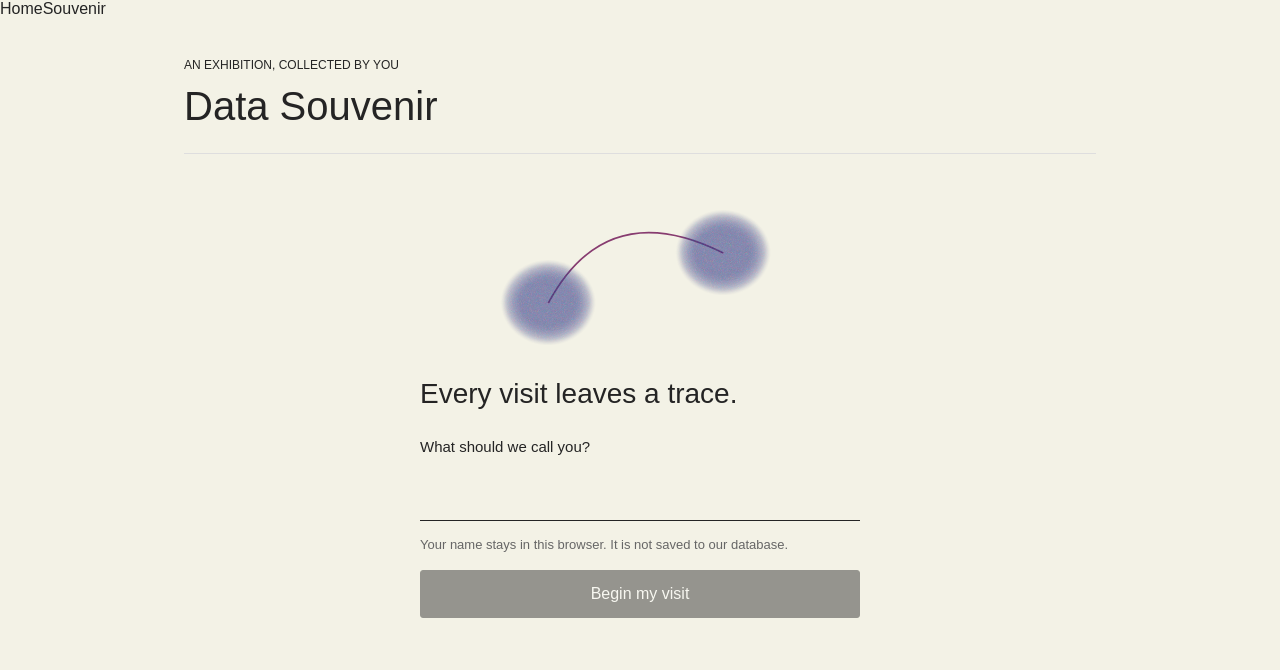
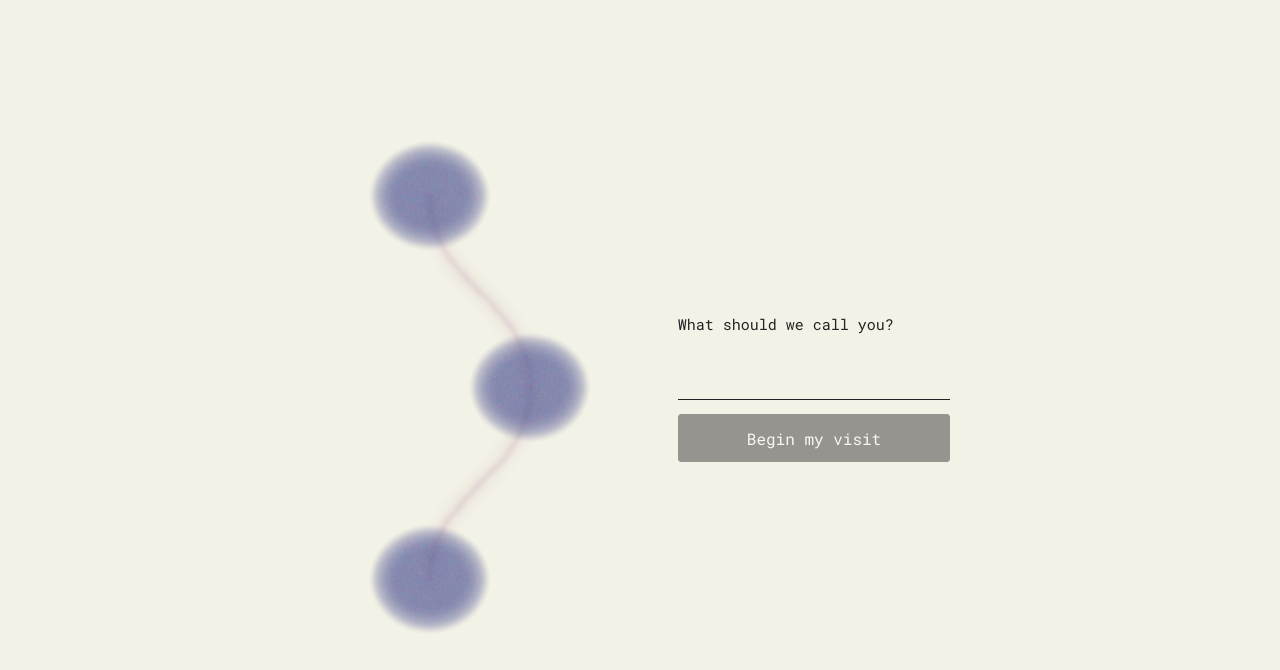
Before and after one commit to imodrews/data-souvenir, a Next.js app: page / in a window 1280 px wide. Shown: the top 670 px of the page. Built offline with nearby package versions, Linux system fonts and the light colour scheme.

Commit message:
made things prettier

```diff
--- a/app/components/Collection.tsx
+++ b/app/components/Collection.tsx
@@ -126,7 +126,7 @@ export default function Collection({ sessionId, artworkId }: Props) {
   );
 
   return (
-    <>
+    <div className={styles.collectionContent}>
       {current && <section className={styles.artworkDetails} aria-live="polite">
         <p className={styles.eyebrow}>Added to your collection</p>
         <h2>{current.title}</h2>
@@ -138,7 +138,6 @@ export default function Collection({ sessionId, artworkId }: Props) {
         <h3>Your trace</h3>
         <p>{artworks.length} {artworks.length === 1 ? "artwork" : "artworks"} collected</p>
       </div>
-      <Link className={styles.action} href="/exit">Exit and view my souvenir</Link>
       {artworks.length ? (
         <>
           <svg className={styles.journey} viewBox="0 0 694 760" role="img" aria-label={`Your journey through ${artworks.length} artworks`}>
@@ -176,10 +175,29 @@ export default function Collection({ sessionId, artworkId }: Props) {
           </ol>
           <Link className={styles.textLink} href={`/floor-test/${sessionId}`}>View my full souvenir</Link>
         </>
-      ) : <div className={styles.empty}>
-        <svg viewBox="0 0 300 220" aria-hidden="true"><image href="/marks/blue-dot.png" x="50" y="10" width="200" height="200" /></svg>
-        <p>No artworks collected yet.</p>
-      </div>}
-    </>
+      ) : <figure className={styles.empty}>
+        <svg viewBox="0 0 400 200" aria-hidden="true" fill="none" stroke="currentColor" strokeWidth="2" strokeLinecap="round" strokeLinejoin="round">
+          <rect x="22" y="28" width="100" height="112" rx="2" />
+          <path d="M 36 112 L 60 76 L 78 96 L 96 60 L 108 112 Z" strokeWidth="1.5" />
+          <rect x="132" y="108" width="20" height="24" rx="2" />
+          <path d="M 140 116 Q 146 120 140 124 M 136 114 Q 145 120 136 126" strokeWidth="1.5" />
+          <g transform="rotate(-12 180 100)">
+            <rect x="158" y="50" width="48" height="90" rx="6" />
+            <path d="M 174 58 H 190 M 178 132 H 186" />
+          </g>
+          <path d="M 217 76 Q 207 68 217 60 M 225 82 Q 208 68 225 54" strokeWidth="1.5" />
+          <path d="M 246 100 H 292 M 284 92 L 292 100 L 284 108" />
+          <circle cx="344" cy="100" r="27" strokeDasharray="3 6" />
+          <path d="M 337 100 H 351 M 344 93 V 107" strokeWidth="1.5" />
+        </svg>
+        <figcaption>
+          <h3>Start your collection</h3>
+          <p>Tap your phone on the tag beside an artwork. A dot will appear here for each artwork you collect.</p>
+        </figcaption>
+      </figure>}
+      <footer className={styles.collectionFooter}>
+        <Link className={styles.action} href="/exit">Exit and view my souvenir</Link>
+      </footer>
+    </div>
   );
 }
--- a/app/floor-test/[id]/page.tsx
+++ b/app/floor-test/[id]/page.tsx
@@ -349,7 +349,7 @@ export default function FloorTestPage() {
   return (
     <main style={{ minHeight: "100vh", padding: "28px 18px", background: "#f3f2e6", color: "#222" }}>
       <div style={{ maxWidth: 520, margin: "0 auto" }}>
-        <h1 style={{ fontFamily: "serif", fontWeight: 400 }}>Your exhibition constellation</h1>
+        <h1 style={{ fontWeight: 400 }}>Your exhibition constellation</h1>
         <p style={{ fontSize: 13, opacity: 0.65 }}>
            · {positioned.length} artists collected
         </p>
--- a/app/globals.css
+++ b/app/globals.css
@@ -1,8 +1,8 @@
 :root {
   --background: #f3f2e6;
   --foreground: #242424;
-    --font-heading: var(--font-roboto-condensed);
-  --font-body: var(--font-inter);
+  --font-heading: var(--font-roboto-mono);
+  --font-body: var(--font-roboto-mono);
 }
 
 @media (prefers-color-scheme: dark) {
@@ -20,7 +20,7 @@ html,
 body {
   max-width: 100vw;
   overflow-x: hidden;
-    font-family: var(--font-body), sans-serif;
+  font-family: var(--font-body), monospace;
 }
 
 body {
@@ -29,7 +29,9 @@ body {
   flex-direction: column;
   color: var(--foreground);
   background: var(--background);
-  font-family: Arial, Helvetica, sans-serif;
+  font-family: var(--font-body), monospace;
+  font-optical-sizing: auto;
+  font-style: normal;
   -webkit-font-smoothing: antialiased;
   -moz-osx-font-smoothing: grayscale;
 }
@@ -43,6 +45,10 @@ body {
 a {
   color: inherit;
   text-decoration: none;
+}
+
+button, input, select, textarea {
+  font: inherit;
 }
 
 @media (prefers-color-scheme: dark) {
@@ -92,5 +98,5 @@ a {
 }
 
 h1, h2, h3, h4, h5, h6 {
-  font-family: var(--font-heading), sans-serif;
+  font-family: var(--font-heading), monospace;
 }
--- a/app/journey-line/[id]/page.tsx
+++ b/app/journey-line/[id]/page.tsx
@@ -317,7 +317,7 @@ export default function JourneyLinePage() {
   return (
     <main style={{ minHeight: "100vh", background: "#f3f2e6", color: "#222", padding: "28px 18px" }}>
       <div style={{ maxWidth: 850, margin: "0 auto" }}>
-        <h1 style={{ fontFamily: "serif", fontWeight: 400, marginBottom: 6 }}>
+        <h1 style={{ fontWeight: 400, marginBottom: 6 }}>
           Your exhibition journey
         </h1>
         <p style={{ fontSize: 13, opacity: 0.65, marginTop: 0 }}>
--- a/app/layout.tsx
+++ b/app/layout.tsx
@@ -1,27 +1,11 @@
 import type { Metadata } from "next";
-import { Geist, Geist_Mono, Roboto_Condensed, Inter } from "next/font/google";
+import { Roboto_Mono } from "next/font/google";
 import "./globals.css";
 import Navigation from "./components/Navigation";
 
-const geistSans = Geist({
-  variable: "--font-geist-sans",
+const robotoMono = Roboto_Mono({
   subsets: ["latin"],
-});
-
-const geistMono = Geist_Mono({
-  variable: "--font-geist-mono",
-  subsets: ["latin"],
-});
-
-const robotoCondensed = Roboto_Condensed({
-  subsets: ["latin"],
-  variable: "--font-roboto-condensed",
-  display: "swap",
-});
-
-const inter = Inter({
-  subsets: ["latin"],
-  variable: "--font-inter",
+  variable: "--font-roboto-mono",
   display: "swap",
 });
 
@@ -32,8 +16,8 @@ export const metadata: Metadata = {
 
 export default function RootLayout({ children }: LayoutProps<"/">) {
   return (
-    <html lang="en" >
-      <body className={`${robotoCondensed.variable} ${inter.variable}`}>
+    <html lang="en" className={robotoMono.variable}>
+      <body>
         <Navigation />
         {children}
       </body>
--- a/app/packing-test/page.tsx
+++ b/app/packing-test/page.tsx
@@ -223,7 +223,6 @@ export default function PackingTestPage() {
     >
       <h1
         style={{
-          fontFamily: "serif",
           fontSize: "32px",
           fontWeight: 400,
           textAlign: "center",
--- a/app/page.module.css
+++ b/app/page.module.css
@@ -4,8 +4,11 @@
   width: min(100%, 960px);
   margin: 0 auto;
   padding: 40px 24px 64px;
+  display: flex;
+  flex-direction: column;
+  flex: 1;
   color: var(--ink);
-  font-family: var(--font-body), sans-serif;
+  font-family: var(--font-body), monospace;
 }
 
 .header { border-bottom: 1px solid #dedede; padding-bottom: 24px; }
@@ -16,8 +19,22 @@
 .history ul { list-style: none; margin: 8px 0 0; padding: 0; }
 .history li { border-top: 1px solid #eee; }
 .history a { display: block; padding: 12px 0; text-decoration: underline; text-underline-offset: 4px; overflow-wrap: anywhere; }
-.welcome { max-width: 440px; margin: 24px auto; }
-.welcomeMark { display: block; width: 100%; height: 200px; }
+.welcome { display: grid; grid-template-columns: minmax(0, 1.1fr) minmax(0, 1fr); align-items: center; gap: 48px; min-height: calc(100svh - 104px); margin: 0 auto; }
+.welcome > .form { min-width: 0; margin-top: 0; }
+:global(body:has(.visitor-welcome) > nav) { display: none; }
+.welcomeMark { display: block; justify-self: center; width: min(100%, calc((100svh - 104px) * .54545)); height: auto; aspect-ratio: 360 / 660; }
+.welcomeDot { transform-box: fill-box; transform-origin: center; animation: welcomeDotAppear 900ms cubic-bezier(.22, 1, .36, 1) both; }
+.welcomeDot:nth-of-type(2) { animation-delay: 450ms; }
+.welcomeDot:nth-of-type(3) { animation-delay: 900ms; }
+.welcomeTrace { stroke-dasharray: 1; animation: welcomeTraceDraw 1350ms ease-out 300ms both; }
+@keyframes welcomeDotAppear {
+  from { opacity: 0; transform: translateY(12px) scale(.65); }
+  to { opacity: 1; transform: translateY(0) scale(1); }
+}
+@keyframes welcomeTraceDraw {
+  from { stroke-dashoffset: 1; }
+  to { stroke-dashoffset: 0; }
+}
 .welcome h2, .collection h2 { font-size: 28px; font-weight: 500; overflow-wrap: anywhere; }
 .form { display: grid; gap: 14px; margin-top: 28px; }
 .form label { font-size: 15px; }
@@ -26,12 +43,17 @@
 .note { color: #666; font-size: 13px; line-height: 1.6; }
 .form button, .action { display: inline-flex; align-items: center; justify-content: center; min-height: 48px; padding: 12px 20px; border: 1px solid var(--ink); border-radius: 3px; background: var(--ink); color: white; font: inherit; cursor: pointer; text-align: center; }
 .form button:disabled { opacity: .45; cursor: default; }
-.collection { padding-top: 28px; }
+.collection { display: flex; flex-direction: column; flex: 1; padding-top: 28px; }
+.collectionContent { display: flex; flex-direction: column; flex: 1; }
+.collectionFooter { margin-top: auto; padding-top: 32px; }
+.collectionFooter .action { width: 100%; }
 .collection > p { margin: 12px 0 24px; }
 .action:focus-visible, .form button:focus-visible { outline: 2px solid var(--trace); outline-offset: 4px; }
 
 @media (max-width: 600px) {
   .visit { padding: 28px 20px 48px; }
+  .welcome { grid-template-columns: minmax(0, .75fr) minmax(0, 1fr); gap: 16px; min-height: calc(100svh - 76px); }
+  .welcomeMark { width: min(100%, calc((100svh - 76px) * .54545)); }
   .header h1 { font-size: 34px; }
 }
 
@@ -59,8 +81,10 @@
 :global(body:has(.kiosk-display-root)) { overflow: hidden; background: var(--background); }
 :global(body:has(.kiosk-display-root) > nav) { display: none; }
 .journey { display: block; width: min(100%, 580px); aspect-ratio: 694 / 760; margin: 0 auto; }
-.empty { text-align: center; padding-bottom: 48px; color: #666; }
-.empty svg { display: block; width: min(100%, 300px); aspect-ratio: 300 / 220; margin: 20px auto; }
+.empty { display: grid; align-content: center; flex: 1; text-align: center; padding: 32px 0; color: #666; }
+.empty svg { display: block; width: min(100%, 400px); aspect-ratio: 2 / 1; margin: 0 auto 20px; }
+.empty h3 { color: var(--ink); font-size: 18px; font-weight: 500; }
+.empty p { max-width: 420px; margin: 12px auto 0; font-size: 14px; line-height: 1.7; }
 .artworkDetails { border-bottom: 1px solid #dedede; padding: 32px 0; }
 .artworkDetails h2 { font-size: 30px; font-weight: 500; overflow-wrap: anywhere; }
 .artworkDetails p { margin-top: 12px; line-height: 1.6; }
@@ -73,6 +97,7 @@
 .mark { animation: appear .7s ease-out both; }
 @keyframes appear { from { opacity: 0; } to { opacity: 1; } }
 @media (prefers-reduced-motion: reduce) {
+  .welcomeDot, .welcomeTrace { animation: none; }
   .trace { animation: none; stroke-dashoffset: 0; }
   .mark { animation: none; }
 }
@@ -93,7 +118,7 @@
   flex-direction: column;
   align-items: center;
   justify-content: center;
-  font-family: var(--font-geist-sans);
+  font-family: var(--font-body), monospace;
   background-color: var(--background);
 }
 
@@ -221,7 +246,7 @@ a.secondary {
 }
 
 .code {
-  font-family: var(--font-geist-mono);
+  font-family: var(--font-body), monospace;
   font-size: 0.9em;
   background: color-mix(in srgb, currentColor 8%, transparent);
   padding: 0.1em 0.4em;
--- a/app/page.tsx
+++ b/app/page.tsx
@@ -9,7 +9,6 @@ import styles from "./page.module.css";
 export default function Home() {
   const [name, setName] = useState<string | null>(null);
   const [draft, setDraft] = useState("");
-  const [pendingArtworkId, setPendingArtworkId] = useState<string | null>(null);
   const [sessionId, setSessionId] = useState<string | null>(null);
   const [finishedVisits, setFinishedVisits] = useState<FinishedVisit[]>([]);
   const [error, setError] = useState("");
@@ -19,7 +18,6 @@ export default function Home() {
       try {
         const id = startFreshVisitIfFinished(getSessionId());
         setName(localStorage.getItem("visitor_name") ?? "");
-        setPendingArtworkId(new URLSearchParams(window.location.search).get("artwork"));
         setSessionId(id);
         setFinishedVisits(getFinishedVisits());
       } catch {
@@ -47,12 +45,12 @@ export default function Home() {
   }
 
   return (
-    <main className={styles.visit}>
-      <header className={styles.header}>
+    <main className={`${styles.visit}${!name ? " visitor-welcome" : ""}`}>
+      {name && <header className={styles.header}>
         <p className={styles.eyebrow}>An exhibition, collected by you</p>
         <h1>Data Souvenir</h1>
-      </header>
-      {finishedVisits.length > 0 && <section className={styles.history} aria-labelledby="visit-history-heading">
+      </header>}
+      {name && finishedVisits.length > 0 && <section className={styles.history} aria-labelledby="visit-history-heading">
         <h2 id="visit-history-heading">Previous visualisations</h2>
         <ul>
           {finishedVisits.map((visit, index) => {
@@ -70,18 +68,31 @@ export default function Home() {
         <p role="status">Opening your visit...</p>
       ) : !name ? (
         <section className={styles.welcome}>
-          <svg className={styles.welcomeMark} viewBox="0 0 360 240" aria-hidden="true">
-            <path d="M 70 150 Q 140 20 280 90" fill="none" stroke="#873c70" strokeWidth="2" />
-            <image href="/marks/blue-dot.png" x="0" y="80" width="140" height="140" />
-            <image href="/marks/blue-dot.png" x="210" y="20" width="140" height="140" />
+          <svg className={styles.welcomeMark} viewBox="0 0 360 660" aria-hidden="true">
+            <defs>
+              <filter id="welcome-trace-halo" x="0" y="0" width="360" height="660" filterUnits="userSpaceOnUse" primitiveUnits="userSpaceOnUse">
+                <feTurbulence type="fractalNoise" baseFrequency="0.035" numOctaves="2" seed="8" result="grain" />
+                <feDisplacementMap in="SourceGraphic" in2="grain" scale="8" xChannelSelector="R" yChannelSelector="G" result="organic" />
+                <feGaussianBlur in="organic" stdDeviation="9" />
+              </filter>
+              <filter id="welcome-trace-soft" x="0" y="0" width="360" height="660" filterUnits="userSpaceOnUse" primitiveUnits="userSpaceOnUse">
+                <feTurbulence type="fractalNoise" baseFrequency="0.06" numOctaves="2" seed="13" result="grain" />
+                <feDisplacementMap in="SourceGraphic" in2="grain" scale="4" xChannelSelector="R" yChannelSelector="G" result="organic" />
+                <feGaussianBlur in="organic" stdDeviation="3" />
+              </filter>
+            </defs>
+            <g opacity="0.65">
+              <path className={styles.welcomeTrace} d="M 120 100 C 120 210 240 220 240 330 S 120 450 120 560" pathLength="1" fill="none" stroke="#873c70" strokeWidth="10" strokeLinecap="round" opacity="0.2" filter="url(#welcome-trace-halo)" />
+              <path className={styles.welcomeTrace} d="M 120 100 C 120 210 240 220 240 330 S 120 450 120 560" pathLength="1" fill="none" stroke="#873c70" strokeWidth="5" strokeLinecap="round" opacity="0.22" filter="url(#welcome-trace-soft)" />
+            </g>
+            <image className={styles.welcomeDot} href="/marks/blue-dot.png" x="30" y="10" width="180" height="180" />
+            <image className={styles.welcomeDot} href="/marks/blue-dot.png" x="150" y="240" width="180" height="180" />
+            <image className={styles.welcomeDot} href="/marks/blue-dot.png" x="30" y="470" width="180" height="180" />
           </svg>
-          <h2>Every visit leaves a trace.</h2>
           <form onSubmit={beginVisit} className={styles.form}>
             <label htmlFor="visitor-name">What should we call you?</label>
             <input id="visitor-name" name="visitor-name" autoComplete="given-name" maxLength={60}
               value={draft} onChange={(event) => setDraft(event.target.value)} required />
-            <p className={styles.note}>Your name stays in this browser. It is not saved to our database.</p>
-            {pendingArtworkId && <p className={styles.note}>Your first artwork tap will be saved when you begin your visit.</p>}
             <button type="submit" disabled={!draft.trim() || !sessionId}>Begin my visit</button>
           </form>
         </section>
```
